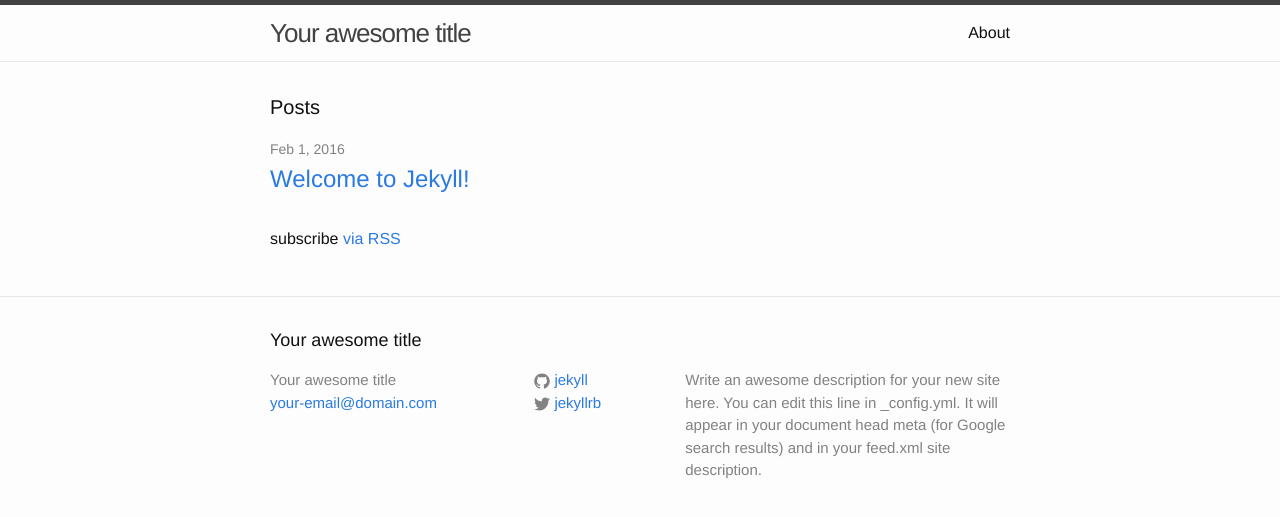
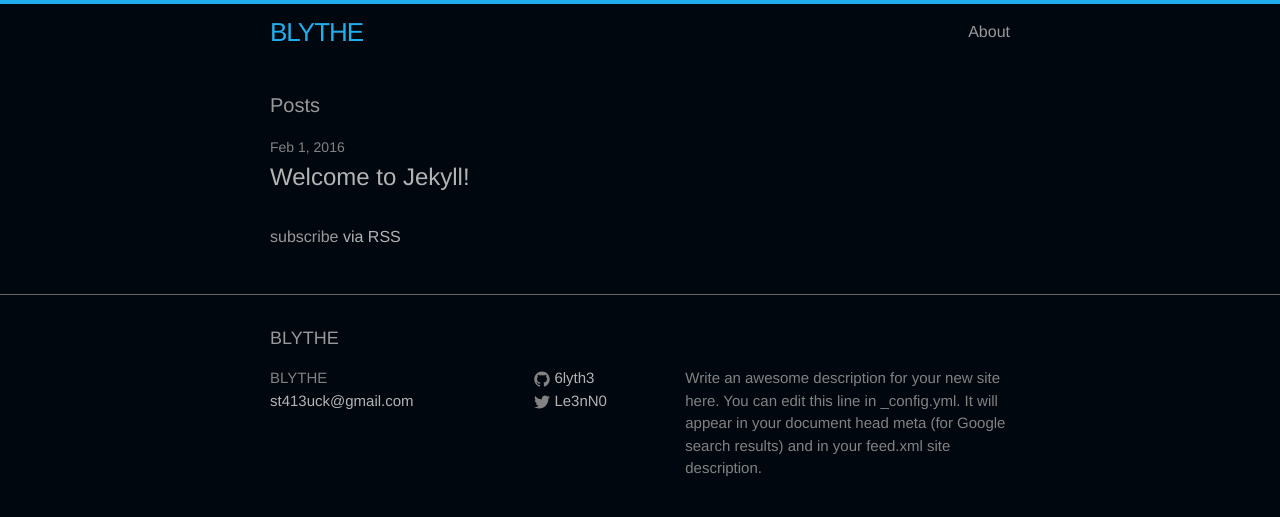
Before and after one commit to 6LYTH3/6lyth3.github.io, a Jekyll site: the page built from index.html, in a window 1280 px wide. Shown: the top 517 px of the page. Built offline with Jekyll 4.4.1, drawn with Linux system fonts in a browser that asks for light colours.

Commit message:
Change CSS

```diff
--- a/_config.yml
+++ b/_config.yml
@@ -6,16 +6,16 @@
 # 'jekyll serve'. If you change this file, please restart the server process.
 
 # Site settings
-title: Your awesome title
-email: your-email@domain.com
+title: BLYTHE
+email: st413uck@gmail.com
 description: > # this means to ignore newlines until "baseurl:"
   Write an awesome description for your new site here. You can edit this
   line in _config.yml. It will appear in your document head meta (for
   Google search results) and in your feed.xml site description.
 baseurl: "" # the subpath of your site, e.g. /blog
-url: "http://yourdomain.com" # the base hostname & protocol for your site
-twitter_username: jekyllrb
-github_username:  jekyll
+url: "http://6lyth3.github.io" # the base hostname & protocol for your site
+twitter_username: Le3nN0
+github_username:  6lyth3
 
 # Build settings
 markdown: kramdown
--- a/_includes/header.html
+++ b/_includes/header.html
@@ -5,6 +5,7 @@
     <a class="site-title" href="{{ site.baseurl }}/">{{ site.title }}</a>
 
     <nav class="site-nav">
+      <!--
       <a href="#" class="menu-icon">
         <svg viewBox="0 0 18 15">
           <path fill="#424242" d="M18,1.484c0,0.82-0.665,1.484-1.484,1.484H1.484C0.665,2.969,0,2.304,0,1.484l0,0C0,0.665,0.665,0,1.484,0 h15.031C17.335,0,18,0.665,18,1.484L18,1.484z"/>
@@ -12,6 +13,7 @@
           <path fill="#424242" d="M18,13.516C18,14.335,17.335,15,16.516,15H1.484C0.665,15,0,14.335,0,13.516l0,0 c0-0.82,0.665-1.484,1.484-1.484h15.031C17.335,12.031,18,12.696,18,13.516L18,13.516z"/>
         </svg>
       </a>
+    -->
 
       <div class="trigger">
         {% for my_page in site.pages %}
--- a/_sass/_base.scss
+++ b/_sass/_base.scss
@@ -82,7 +82,7 @@ li {
  * Headings
  */
 h1, h2, h3, h4, h5, h6 {
-    font-weight: $base-font-weight;
+    font-weight: $base-font-tiny;
 }
 
 
@@ -91,16 +91,16 @@ h1, h2, h3, h4, h5, h6 {
  * Links
  */
 a {
-    color: $brand-color;
+    color: #b3b3b3;
     text-decoration: none;
 
     &:visited {
-        color: darken($brand-color, 15%);
+        color: $brand-color;
     }
 
     &:hover {
-        color: $text-color;
-        text-decoration: underline;
+        color: $brand-color;
+        text-decoration: none;
     }
 }
 
@@ -129,10 +129,11 @@ blockquote {
  */
 pre,
 code {
+    color: $brand-color;
     font-size: 15px;
-    border: 1px solid $grey-color-light;
+    border: 1px solid #333;
     border-radius: 3px;
-    background-color: #eef;
+    background-color: #333;
 }
 
 code {
--- a/_sass/_layout.scss
+++ b/_sass/_layout.scss
@@ -2,8 +2,8 @@
  * Site header
  */
 .site-header {
-    border-top: 5px solid $grey-color-dark;
-    border-bottom: 1px solid $grey-color-light;
+    border-top: 4px solid $blue-color;
+    // border-bottom: 1px solid $grey-color-light;
     min-height: 56px;
 
     // Positioning context for the mobile navigation icon
@@ -20,7 +20,7 @@
 
     &,
     &:visited {
-        color: $grey-color-dark;
+        color: $blue-color;
     }
 }
 
@@ -98,7 +98,7 @@
  * Site footer
  */
 .site-footer {
-    border-top: 1px solid $grey-color-light;
+    border-top: 1px solid $line-color;
     padding: $spacing-unit 0;
 }
 
@@ -207,6 +207,7 @@
     font-size: 42px;
     letter-spacing: -1px;
     line-height: 1;
+    color: #fff;
 
     @include media-query($on-laptop) {
         font-size: 36px;
--- a/_sass/_syntax-highlighting.scss
+++ b/_sass/_syntax-highlighting.scss
@@ -35,14 +35,14 @@
     .kr    { font-weight: bold } // Keyword.Reserved
     .kt    { color: #458; font-weight: bold } // Keyword.Type
     .m     { color: #099 } // Literal.Number
-    .s     { color: #d14 } // Literal.String
+    .s     { color: #F22613 } // Literal.String
     .na    { color: #008080 } // Name.Attribute
     .nb    { color: #0086B3 } // Name.Builtin
     .nc    { color: #458; font-weight: bold } // Name.Class
     .no    { color: #008080 } // Name.Constant
     .ni    { color: #800080 } // Name.Entity
-    .ne    { color: #900; font-weight: bold } // Name.Exception
-    .nf    { color: #900; font-weight: bold } // Name.Function
+    .ne    { color: #e67e22; font-weight: bold } // Name.Exception
+    .nf    { color: #e67e22; font-weight: bold } // Name.Function
     .nn    { color: #555 } // Name.Namespace
     .nt    { color: #000080 } // Name.Tag
     .nv    { color: #008080 } // Name.Variable
@@ -52,16 +52,16 @@
     .mh    { color: #099 } // Literal.Number.Hex
     .mi    { color: #099 } // Literal.Number.Integer
     .mo    { color: #099 } // Literal.Number.Oct
-    .sb    { color: #d14 } // Literal.String.Backtick
-    .sc    { color: #d14 } // Literal.String.Char
-    .sd    { color: #d14 } // Literal.String.Doc
-    .s2    { color: #d14 } // Literal.String.Double
-    .se    { color: #d14 } // Literal.String.Escape
-    .sh    { color: #d14 } // Literal.String.Heredoc
-    .si    { color: #d14 } // Literal.String.Interpol
-    .sx    { color: #d14 } // Literal.String.Other
+    .sb    { color: #F22613 } // Literal.String.Backtick
+    .sc    { color: #F22613 } // Literal.String.Char
+    .sd    { color: #F22613 } // Literal.String.Doc
+    .s2    { color: #F22613 } // Literal.String.Double
+    .se    { color: #F22613 } // Literal.String.Escape
+    .sh    { color: #F22613 } // Literal.String.Heredoc
+    .si    { color: #F22613 } // Literal.String.Interpol
+    .sx    { color: #F22613 } // Literal.String.Other
     .sr    { color: #009926 } // Literal.String.Regex
-    .s1    { color: #d14 } // Literal.String.Single
+    .s1    { color: #F22613 } // Literal.String.Single
     .ss    { color: #990073 } // Literal.String.Symbol
     .bp    { color: #999 } // Name.Builtin.Pseudo
     .vc    { color: #008080 } // Name.Variable.Class
--- a/css/main.scss
+++ b/css/main.scss
@@ -6,17 +6,22 @@
 
 
 // Our variables
-$base-font-family: "Helvetica Neue", Helvetica, Arial, sans-serif;
+// $base-font-family: "Helvetica Neue", Helvetica, Arial, sans-serif;
+$base-font-family: 'Gotham Narrow XLight', 'Helvetica Neue', Helvetica !important;
 $base-font-size:   16px;
 $base-font-weight: 400;
+$base-font-tiny:   100;
 $small-font-size:  $base-font-size * 0.875;
 $base-line-height: 1.5;
 
 $spacing-unit:     30px;
 
-$text-color:       #111;
-$background-color: #fdfdfd;
-$brand-color:      #2a7ae2;
+$text-color:       #999;
+$background-color: #00070e;
+$brand-color:      #fff;
+
+$blue-color:       #21aeec;
+$line-color:       #666;
 
 $grey-color:       #828282;
 $grey-color-light: lighten($grey-color, 40%);
```
Also changed, not shown: 1 other file.
